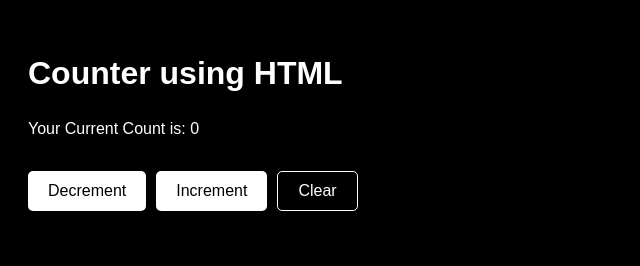
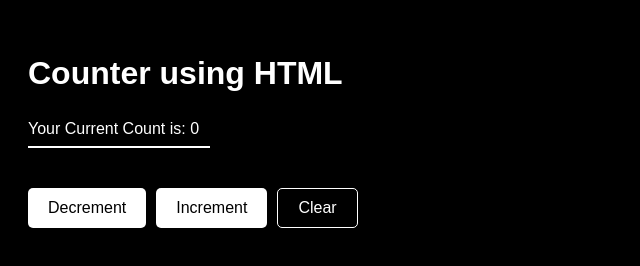
Before and after one commit to droopyantidote/f3-march, a plain HTML site: page index.html in a window 1280 px wide. Shown: the whole page, without its empty margins (0-640 px from the left). Drawn offline with Linux system fonts and the light colour scheme.

Commit message:
Counter using HTML

```diff
--- a/index.html
+++ b/index.html
@@ -10,6 +10,7 @@
     <div class="container">
         <h1 class="heading">Counter using HTML</h1>
         <div class="count-message">Your Current Count is: <span id="count">0</span></div>
+        <div class="horizontal-line"></div>
         <div class="error-message" id="error-message" style="display: none;">Error: Cannot go below 0</div>
         <div class="buttons">
             <button id="decrement" class="decrement">Decrement</button>
--- a/styles.css
+++ b/styles.css
@@ -3,7 +3,7 @@ body {
     color: white;
     font-family: Arial, sans-serif;
     padding: 20px;
-    line-height: 1.5; /* Increase line height */
+    line-height: 1.5;
 }
 
 .container {
@@ -17,22 +17,26 @@ body {
 }
 
 .count-message {
-    margin-bottom: 30px; /* Increase gap between lines */
+    margin-bottom: 5px;
+    position: relative;
 }
 
-.count-label {
-    text-decoration: underline; /* Underline only the label */
+.horizontal-line {
+    width: 180px;
+    border: 1px solid white;
+    margin-top: 5px;
 }
 
 .error-message {
     color: red;
-    margin-bottom: 30px; /* Increase gap between lines */
+    margin-bottom: 10px;
+    margin-top: 30px;
 }
 
 .buttons {
     display: flex;
     justify-content: flex-start;
-    margin-top: 20px; /* Add margin to separate buttons from message */
+    margin-top: 40px;
 }
 
 button {
```
